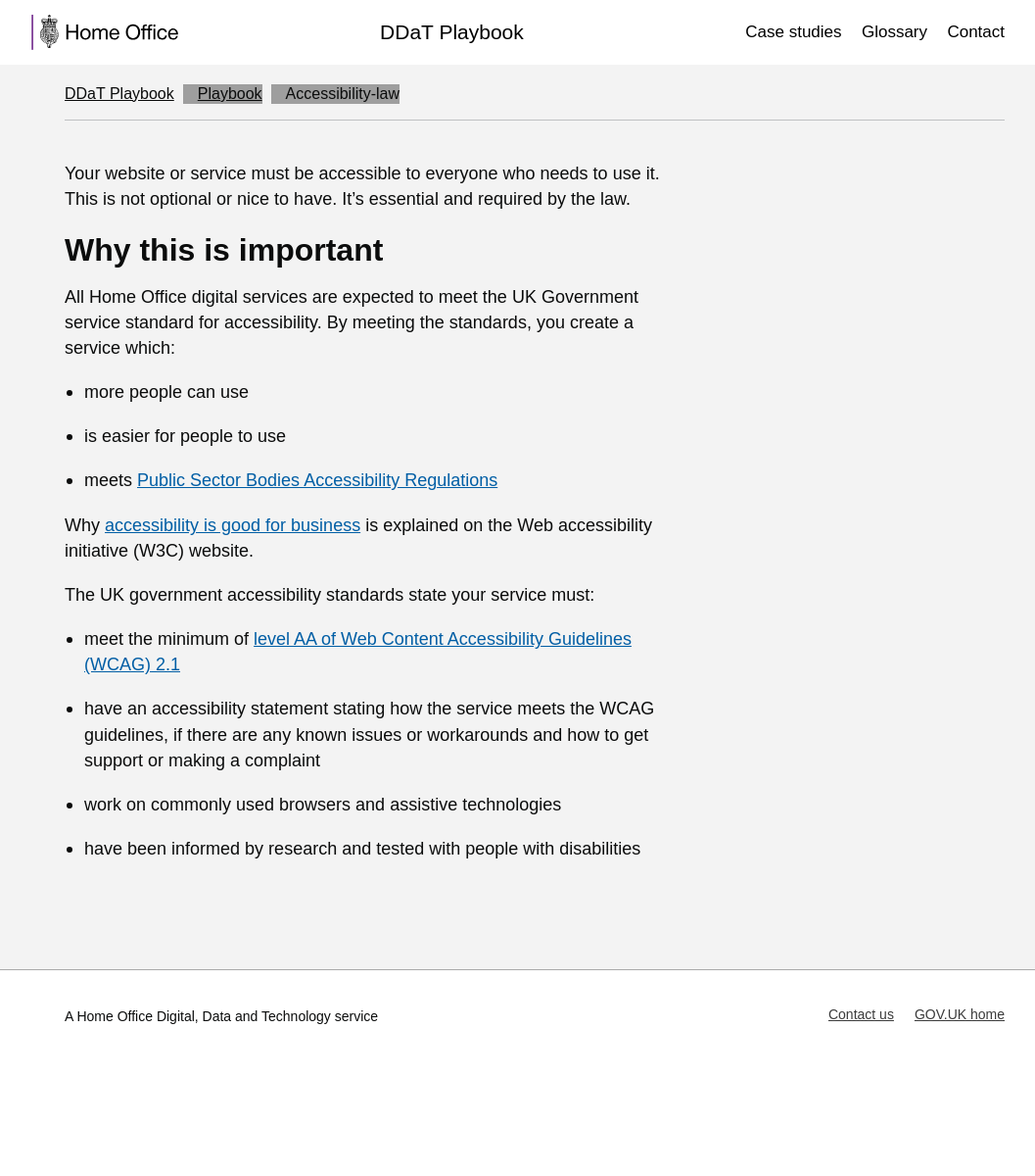
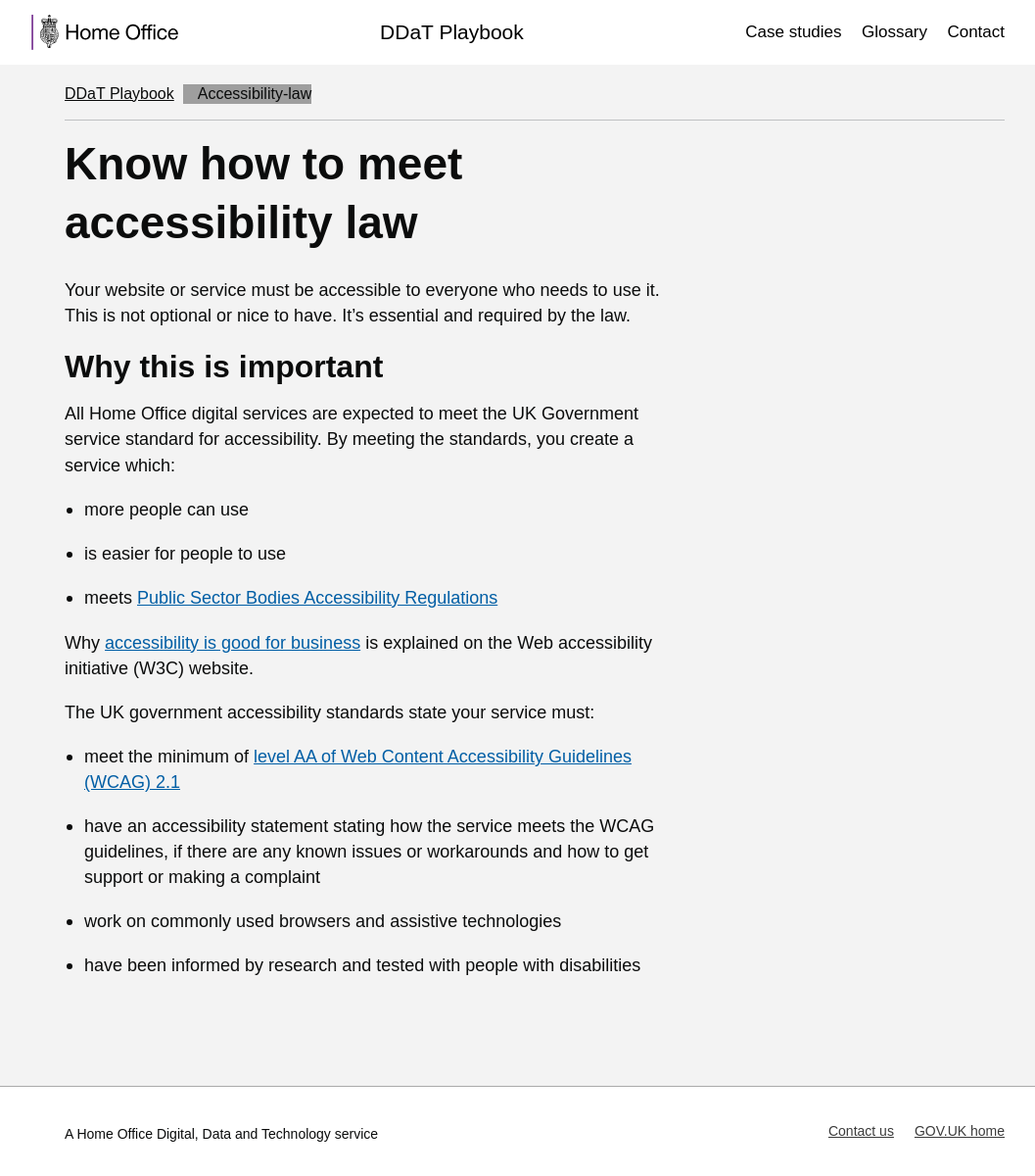
Before and after one commit to UKHomeOffice/playbook, a Jekyll site: the page built from playbook/accessibility-law.md, in a window 1280 px wide. Shown: the whole page at 98% size, without its empty margins (94-1151 px from the left). Built offline with Jekyll 4.4.1, drawn with Linux system fonts in a browser that asks for light colours; nearby versions of some CDN libraries; some web fonts are replaced; our own code applies the rules of GitHub Pages for plain Markdown files; the repository's description, which GitHub fills in, is left out; before the commit the page ends 1081 px from its top, so only the background shows below that; grey boxes are pictures that could not be loaded.

```diff
--- a/playbook/accessibility-law.md
+++ b/playbook/accessibility-law.md
@@ -1,3 +1,12 @@
+---
+layout: page
+title:  "Know how to meet accessibility law"
+permalink: /accessibility-law/
+category: contents
+---
+
+
+
 Your website or service must be accessible to everyone who needs to use it. This is not optional or nice to have. It’s essential and required by the law.
 
 ## Why this is important
```
